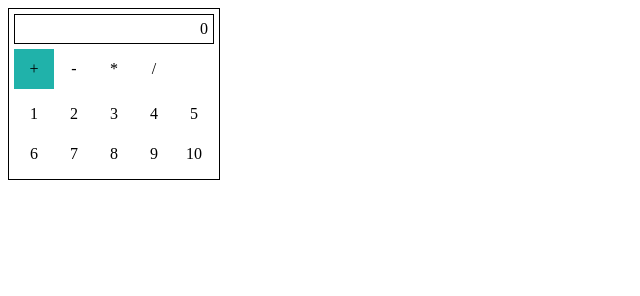
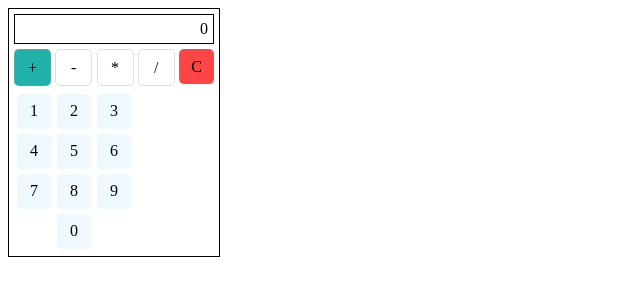
Before and after one commit to jantorestolsvik/calculator, a website: page public/index.html in a window 1280 px wide. Shown: the whole page, without its empty margins (0-640 px from the left). Drawn offline with nearby package versions, Linux system fonts and the light colour scheme.

Commit message:
25 min css og tweaks

```diff
--- a/public/index.html
+++ b/public/index.html
@@ -22,24 +22,60 @@
             flex-direction: row;
             flex-wrap: wrap;
             margin-top: 5px;
+            max-width: 120px;
+            justify-content: center;
+        }
+
+        .operationContainer {
+            display: flex;
+            flex-direction: row;
+            flex-wrap: wrap;
+            margin-top: 5px;
+            justify-content: space-between;
         }
 
         .number {
-            width: 40px;
-            height: 40px;
+            width: 35px;
+            height: 35px;
+            margin: 2.5px;
             display: flex;
             align-items: center;
             justify-content: center;
             cursor: pointer;
+            background-color: aliceblue;
+            -webkit-border-radius: 5px;
+            -moz-border-radius: 5px;
+            border-radius: 5px;;
+        }
+
+        .number:hover {
+            box-shadow: 2px 2px 2px 1px rgba(0, 0, 0, 0.2);
         }
 
         .operation {
-            width: 40px;
-            height: 40px;
+            width: 35px;
+            height: 35px;
             display: flex;
             align-items: center;
             justify-content: center;
             cursor: pointer;
+            -webkit-border-radius: 5px;
+            -moz-border-radius: 5px;
+            border-radius: 5px;;
+            border: 1px solid hsla(0, 0%, 63%, 0.36);
+        }
+
+        .clear {
+            width: 35px;
+            height: 35px;
+            display: flex;
+            align-items: center;
+            justify-content: center;
+            cursor: pointer;
+            background-color: rgba(255, 0, 0, 0.73);
+            -webkit-border-radius: 5px;
+            -moz-border-radius: 5px;
+            border-radius: 5px;
         }
 
         .active {
@@ -52,11 +88,12 @@
     <div id="result" class="result">
         0
     </div>
-    <div class="numberContainer">
+    <div class="operationContainer ">
         <div class="operation" data-operation="pluss">+</div>
         <div class="operation" data-operation="minus">-</div>
         <div class="operation" data-operation="multiply">*</div>
         <div class="operation" data-operation="divide">/</div>
+        <div class="clear">C</div>
     </div>
     <div>
         <div class="numberContainer">
@@ -69,7 +106,7 @@
             <div class="number">7</div>
             <div class="number">8</div>
             <div class="number">9</div>
-            <div class="number">10</div>
+            <div class="number">0</div>
         </div>
     </div>
 </div>
--- a/public/scripts.js
+++ b/public/scripts.js
@@ -25,4 +25,9 @@ $(".operation").click((e) => {
     markOperation();
 });
 
+$(".clear").click((e) => {
+    result = 0
+    $("#result").text(result);
+});
+
 markOperation();
```
Also changed, not shown: Capture.PNG (added).
